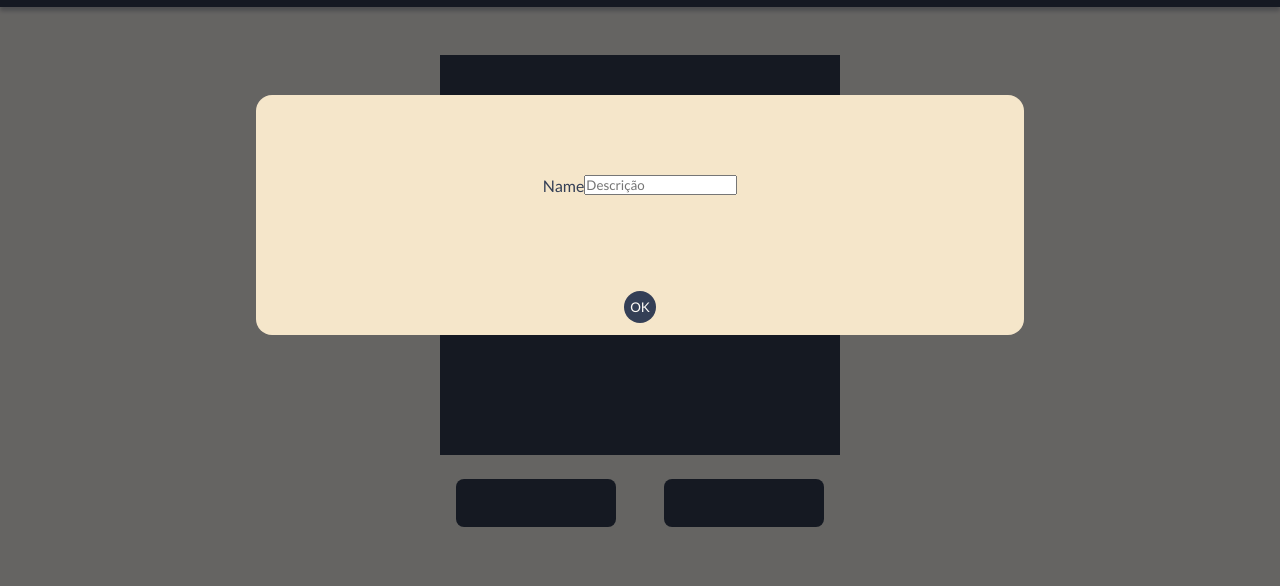
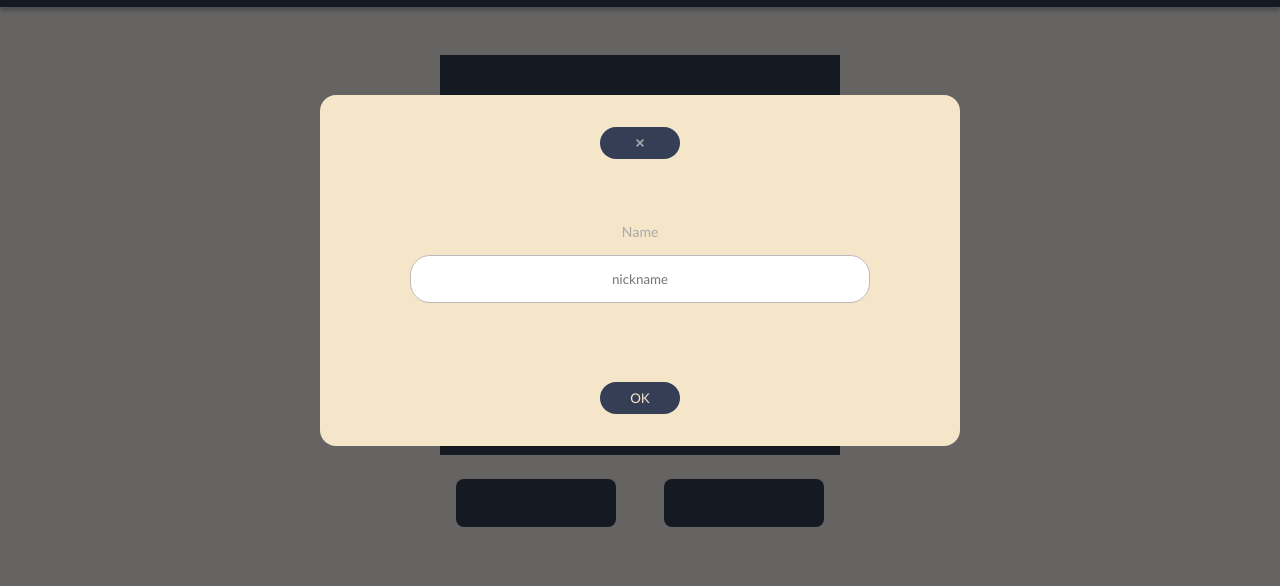
Before and after one commit to RickelmeDias/Snake-Game, a website with bundled scripts: page index.html in a window 1280 px wide. Shown: the part 65-651 px from the top of the page. Built offline with nearby package versions, Linux system fonts and the light colour scheme.

Commit message:
Code organization and review

```diff
--- a/backend/src/db/db_functions.js
+++ b/backend/src/db/db_functions.js
@@ -1,3 +1,5 @@
+// This file is just examples how to use the db modules.
+
 //====================================================
 //====================================================
 // Testing Table Insert:
--- a/index.html
+++ b/index.html
@@ -1,5 +1,6 @@
 <!DOCTYPE html>
 <html lang="en">
+
 <head>
   <meta charset="UTF-8" />
   <meta http-equiv="X-UA-Compatible" content="IE=edge" />
@@ -9,10 +10,8 @@
 
   <link rel="preconnect" href="https://fonts.googleapis.com" />
   <link rel="preconnect" href="https://fonts.gstatic.com" crossorigin />
-    <link
-      href="https://fonts.googleapis.com/css2?family=Lato:ital,wght@0,300;0,400;1,300&display=swap"
-      rel="stylesheet"
-    />
+  <link href="https://fonts.googleapis.com/css2?family=Lato:ital,wght@0,300;0,400;1,300&display=swap"
+    rel="stylesheet" />
 
   <title>Snake</title>
 </head>
@@ -21,18 +20,14 @@
   <header>
     <div class="container">
       <div id="logo">
-          <a href="#"
-            ><img
-              src="./assets/images/SnakeGame-logo.svg"
-              alt="Snake Game Logo"
-          /></a>
+        <a href="#"><img src="./assets/images/SnakeGame-logo.svg" alt="Snake Game Logo" /></a>
       </div>
 
       <nav>
         <ul>
           <li>
             <a href="#" onclick="Modal.open()">Tutorial</a>
-              <a href="./pages/rank/rank.html" >Ranking</a>
+            <a href="./pages/rank/rank.html">Ranking</a>
           </li>
         </ul>
 
@@ -90,33 +85,34 @@
 
   <div class="modal-overlay" onclick="Modal.close()"></div>
 
-     <!-- onclick="nameForms(event)" -->
 
   <div class="forms-modal-overlay open"></div>
   <div class="forms-modal open">
 
+    <div>
+      <button class="button-send" onclick="Forms.Close()">
+        <img src="./assets/images/closeModal.png" alt="Close">
+      </button>
       <form onsubmit="Forms.nameForms(event)">
 
+
         <div class="input-group">
-            <label  class="sr-only"
-                    for="name">Name</label>
-            <input  type="text"
-                    id="name"
-                    name="name"
-                    placeholder="Descrição"
-                    onkeyup="nospaces(this)"/>
+          <label class="sr-only" for="name">Name</label>
+          <input type="text" id="name" name="name" placeholder="nickname" onkeyup="nospaces(this)" />
         </div>
 
-            <button class="button-save" type="submit">OK</button>
+        <button class="button-send" type="submit">OK</button>
       </form>
-
+    </div>
 
   </div>
 
+  <script src="./scripts/web/input.js"></script>
   <script src="./scripts/web/name.js"></script>
   <script src="./scripts/web/forms.js"></script>
   <script src="./scripts/web/modal.js"></script>
   <script type="module" src="./scripts/snake-game/game.js"></script>
 
 </body>
+
 </html>
--- a/scripts/get/get.js
+++ b/scripts/get/get.js
@@ -1,4 +1,4 @@
-async function getContent () {
+async function getContent() {
     try {
         const response = await fetch('http://localhost:3003/rank');
         // console.log(response);
@@ -23,8 +23,8 @@ function showJson(users) {
     document.getElementById('score-rank').innerHTML = output;
 }
 
-window.onload = function() {
+window.onload = function () {
 
-    getContent ();
+    getContent();
 
 }
--- a/scripts/post/post.js
+++ b/scripts/post/post.js
@@ -1,4 +1,4 @@
-export function postContent (name, score) {
+export function postContent(name, score) {
     try {
         const urlPost = 'http://localhost:3003/rank';
 
--- a/scripts/snake-game/withoutName.js
+++ b/scripts/snake-game/withoutName.js
@@ -1,4 +1,4 @@
-export function YouNeedChooseAName(ctx_game,width,height) {
+export function YouNeedChooseAName(ctx_game, width, height) {
     // Eating food:
 
     ctx_game.fillStyle = 'rgb(52, 63, 86)';
@@ -7,6 +7,6 @@ export function YouNeedChooseAName(ctx_game,width,height) {
     ctx_game.font = "30px Lato";
     ctx_game.fillStyle = "rgb(245, 71, 72)";
     ctx_game.textAlign = "center";
-    ctx_game.fillText("Name cannot be null to play.", width/2, height/2 - 30);
-    ctx_game.fillText("Please F5 this page and choose it!", width/2, height/2 + 30);
+    ctx_game.fillText("Name cannot be null to play.", width / 2, (height / 2) - 30);
+    ctx_game.fillText("Please F5 this page and choose it!", width / 2, (height / 2) + 30);
 }
--- a/scripts/web/forms.js
+++ b/scripts/web/forms.js
@@ -1,5 +1,5 @@
 const Forms = {
-        Open () {
+        Open() {
                 document
                         .querySelector('.forms-modal-overlay')
                         .classList.add('open');
@@ -25,7 +25,7 @@ const Forms = {
                         const name = document.querySelector('input#name').value;
                         executeName(name);
                         Forms.Close();
-                }   catch (error)   {
+                } catch (error) {
                         alert(error.message);
                 }
         }
--- a/scripts/web/input.js
+++ b/scripts/web/input.js
@@ -1,7 +1,7 @@
-// Disable space on my input name:
+// Disable space on input name:
 
-function nospaces(t){
-    if(t.value.match(/\s/g)){
-      t.value=t.value.replace(/\s/g,'');
-    }
-  }
+function nospaces(typed) {
+        if (typed.value.match(/\s/g)) {
+                typed.value = t.value.replace(/\s/g, '');
+        }
+}
--- a/scripts/web/modal.js
+++ b/scripts/web/modal.js
@@ -1,24 +1,16 @@
 const Modal = {
         open() {
-
-            // Adicionar a class active ao modal
-            // Pesquisar dentro de todo documento o seletor
                 document
-                    .querySelector('.modal-overlay') // Selector css devolvendo o elemento com esse valor
-                    .classList.add('open'); // Adicionar a class
-
+                        .querySelector('.modal-overlay')
+                        .classList.add('open');
                 document
                         .querySelector('.modal')
                         .classList.add('open');
-
         },
         close() {
-
-            // Remover a classe active do modal
                 document
-                    .querySelector('.modal-overlay') // Selector css devolvendo o elemento com esse valor
+                        .querySelector('.modal-overlay')
                         .classList.remove('open');
-
                 document
                         .querySelector('.modal')
                         .classList.remove('open');
--- a/scripts/web/name.js
+++ b/scripts/web/name.js
@@ -1,7 +1,7 @@
 const Player = { name: "" };
 
 function executeName(name) {
-    document.getElementById('game_name').innerHTML = `${name}`;
-    Player.name = name;
-    Object.freeze(Player);
+        document.getElementById('game_name').innerHTML = `${name}`;
+        Player.name = name;
+        Object.freeze(Player);
 }
--- a/style.css
+++ b/style.css
@@ -345,6 +345,7 @@ footer {
 .forms-modal.open {
   opacity: 1;
   visibility: visible;
+
 }
 
 .forms-modal {
@@ -352,7 +353,7 @@ footer {
 
   text-align: center;
 
-  width: 60%;
+  width: 50%;
   max-width: 80%;
   height: 30%;
   border: none;
@@ -371,17 +372,19 @@ footer {
   visibility: hidden;
 
   color: var(--dark-blue);
+
 }
 
 .forms-modal button {
-  margin-top: 1rem;
+  margin: 2rem 0 2rem 0;
   display: inline-flex;
   justify-content: center;
   align-items: center;
   border: none;
   border-radius: 5rem;
   background-color: var(--dark-blue);
-  width: 2rem;
+  color: var(--beige);
+  width: 5rem;
   height: 2rem;
 }
 
@@ -399,3 +402,29 @@ footer {
   width: .5rem;
   height: .5rem;
 }
+
+/* Forms Input */
+.input-group {
+  margin: 2rem;
+  display: flex;
+  flex-direction: column;
+  justify-content: center;
+  align-items: center;
+}
+
+form label {
+	font-size:14px;
+	color:darkgray;
+	cursor:pointer;
+}
+
+form input {
+  text-align: center;
+	margin:15px 0;
+	padding:15px 10px;
+	width:80%;
+	outline:none;
+	border:1px solid #bbb;
+	border-radius:20px;
+	display:inline-block;
+}
```
Also changed, not shown: backend/src/db/db_create.js (+4 -4 lines), backend/src/db/db_drop.js (+7 -5 lines), backend/test-backend.js (added, +20 -0 lines), pages/rank/rank.html (+11 -10 lines), pages/rank/style_rank.css (+19 -1 lines), scripts/snake-game/food.js (+6 -6 lines), scripts/snake-game/game.js (+6 -7 lines), scripts/snake-game/pressedkey.js (+4 -4 lines), scripts/snake-game/snake.js (+5 -5 lines), assets/images/update-rank.svg (added). Lines whose indentation alone changed are shown as unchanged.
